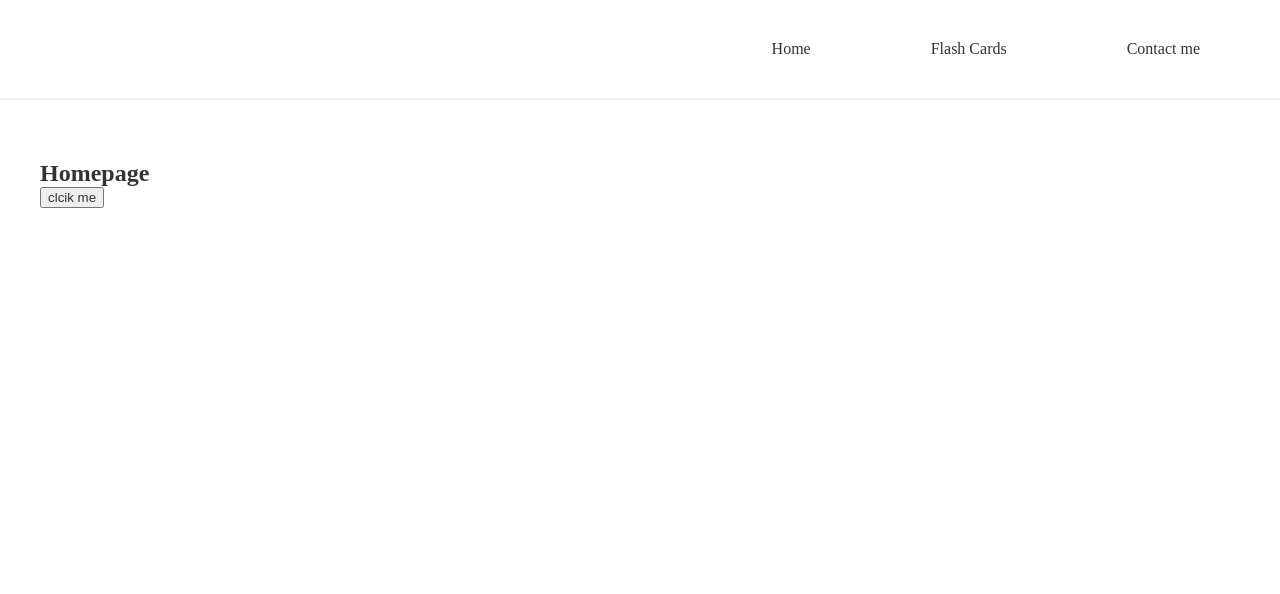
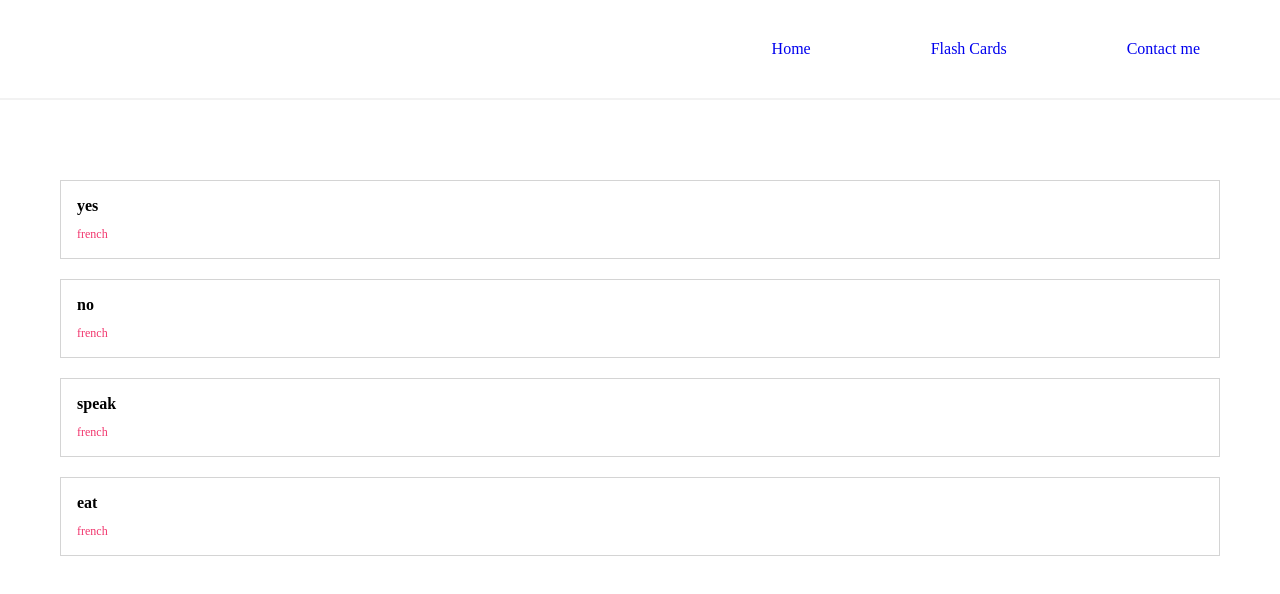
Before and after one commit to gultaj7/as3_w-m1_fall2023, a React (Create React App) app in the folder flashcards-app/: page / in a window 1280 px wide. Shown: the top 594 px of the page. Built offline with nearby package versions, Linux system fonts and the light colour scheme.

Commit message:
learn how to use props

```diff
--- /dev/null
+++ b/flashcards-app/src/CardsList.js
@@ -0,0 +1,15 @@
+const CardsList = (props) => {
+    const cards = props.cards;
+    return (
+        <div className="card-list">
+            {cards.map((card)=> (
+                <div className="cards" key={card.id}>
+                    <h4>{ card.word }</h4>
+                    <p>{ card.language }</p>
+                </div>
+            ))}
+        </div>
+     );
+}
+
+export default CardsList;
--- a/flashcards-app/src/Home.js
+++ b/flashcards-app/src/Home.js
@@ -1,13 +1,17 @@
+import { useState } from "react";
+import CardsList from "./CardsList";
+
 const Home = () => {
-
-    const handleClick = () => {
-        console.log('hello');
-    }
+    const [cards, setCards] = useState([
+        { language: 'french', word: 'yes', translation: 'oui', id: 1 },
+        { language: 'french', word: 'no', translation: 'non', id: 2 },
+        { language: 'french', word: 'speak', translation: 'parle', id: 3 },
+        { language: 'french', word: 'eat', translation: 'mange', id: 4 }
+    ])
 
     return (
         <div className="Home">
-            <h2>Homepage</h2>
-            <button onClick={handleClick}>clcik me</button>
+           <CardsList cards={ cards }/>
         </div>
     );
 }
--- a/flashcards-app/src/index.css
+++ b/flashcards-app/src/index.css
@@ -1,6 +1,6 @@
 * {
   margin: 0;
-  color: #333;
+  /* color: #333; */
 }
 .navbar {
   padding: 40px;
@@ -10,9 +10,7 @@
   margin: 0 auto;
   border-bottom: 2px solid #f2f2f2;
 }
-.navbar h1 {
-  color: #f1356d;
-}
+
 .navbar .links {
   margin-left: auto;
 }
@@ -22,10 +20,22 @@
   padding: 40px;
 }
 .navbar a:hover {
-  color: #f13535;
+  color: #f1356d;
 }
 .content {
   max-width: 1200px;
   margin: 40px auto;
   padding: 20px;
 }
+
+.cards {
+  padding: 16px 16px;
+  margin: 20px;
+  border: 1px solid #d4d4d4;
+}
+.cards p {
+  font-size: 12px;
+  color: #f1356d;
+  /* margin-bottom: 8px; */
+  margin-top: 12px;
+}
```
